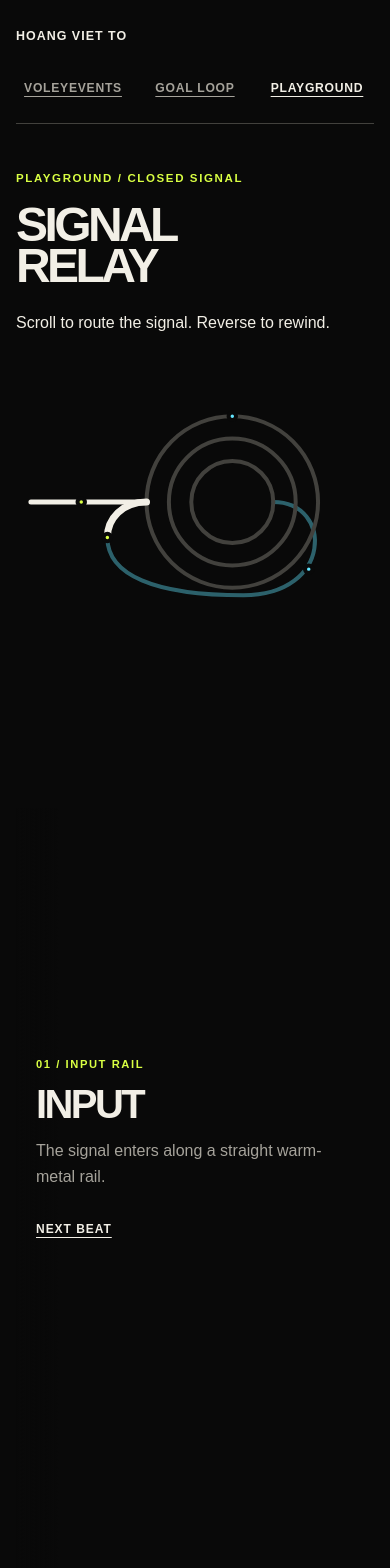
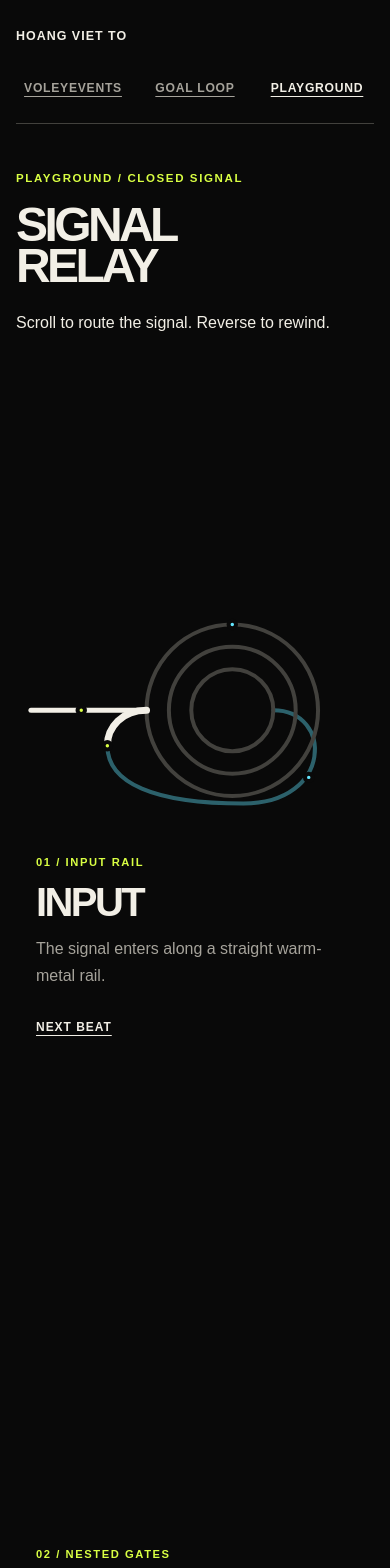
Before and after one commit to toho36/portfolio-2026, a React (Vite) app: page /playground in a window 390 px wide. Shown: the top 1568 px of the page. Built offline with nearby package versions, Linux system fonts and the light colour scheme.

Commit message:
fix: preserve mobile Signal Relay topology

```diff
--- a/src/styles.css
+++ b/src/styles.css
@@ -1803,18 +1803,24 @@ footer p {
     top: 10rem;
     height: calc(100svh - 10rem);
     min-height: 24rem;
+    place-items: end center;
     margin-top: calc(-100svh + 10rem);
   }
 
   .relay-stage svg {
-    min-height: 22rem;
+    width: min(100%, 26rem);
+    height: auto;
+    min-height: 0;
+    max-height: 45%;
   }
 
   .relay-beat {
     width: min(100%, 27rem);
     min-height: 82svh;
+    align-content: start;
+    padding-block: 3rem;
     padding-inline: 1.25rem;
-    background: linear-gradient(90deg, transparent, var(--ink) 12%);
+    background: none;
   }
 
   .relay-navigation {
```
Also changed, not shown: 1 other file (tests, documents, lock files or other folders).
